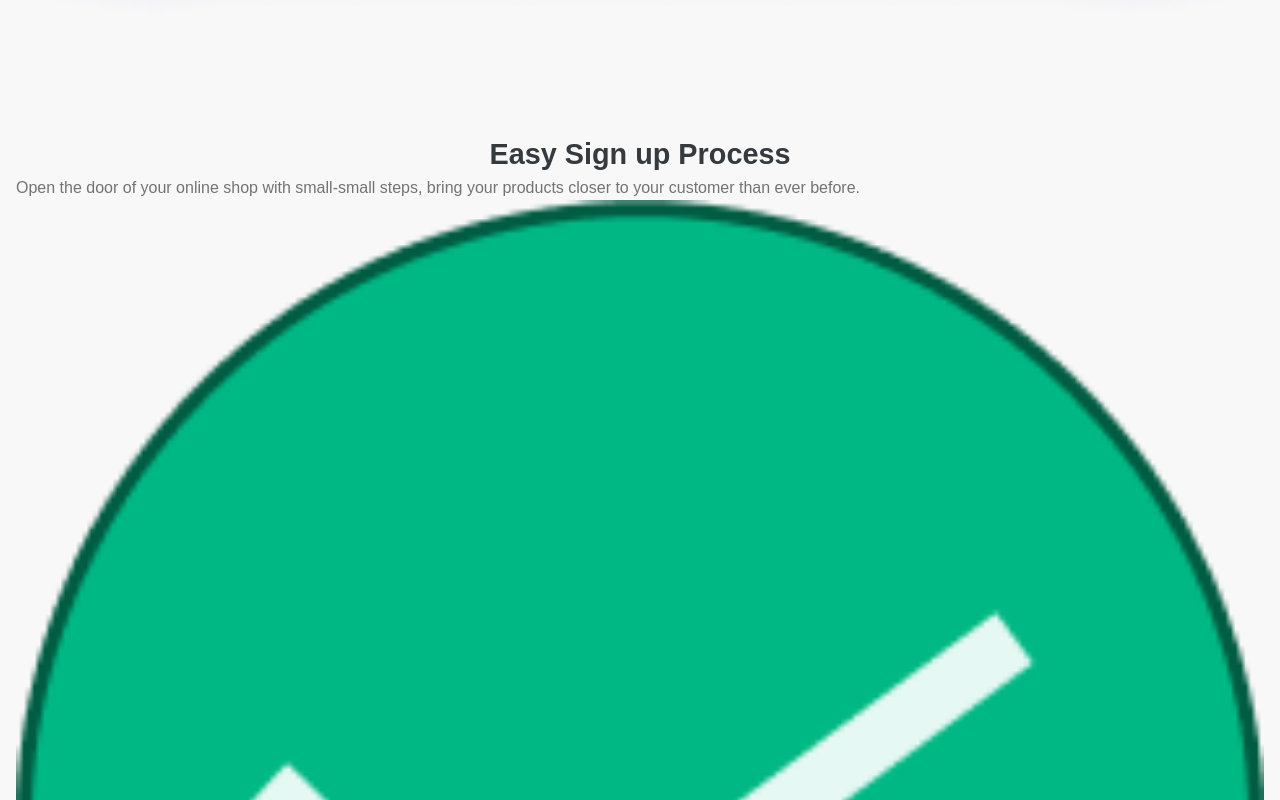
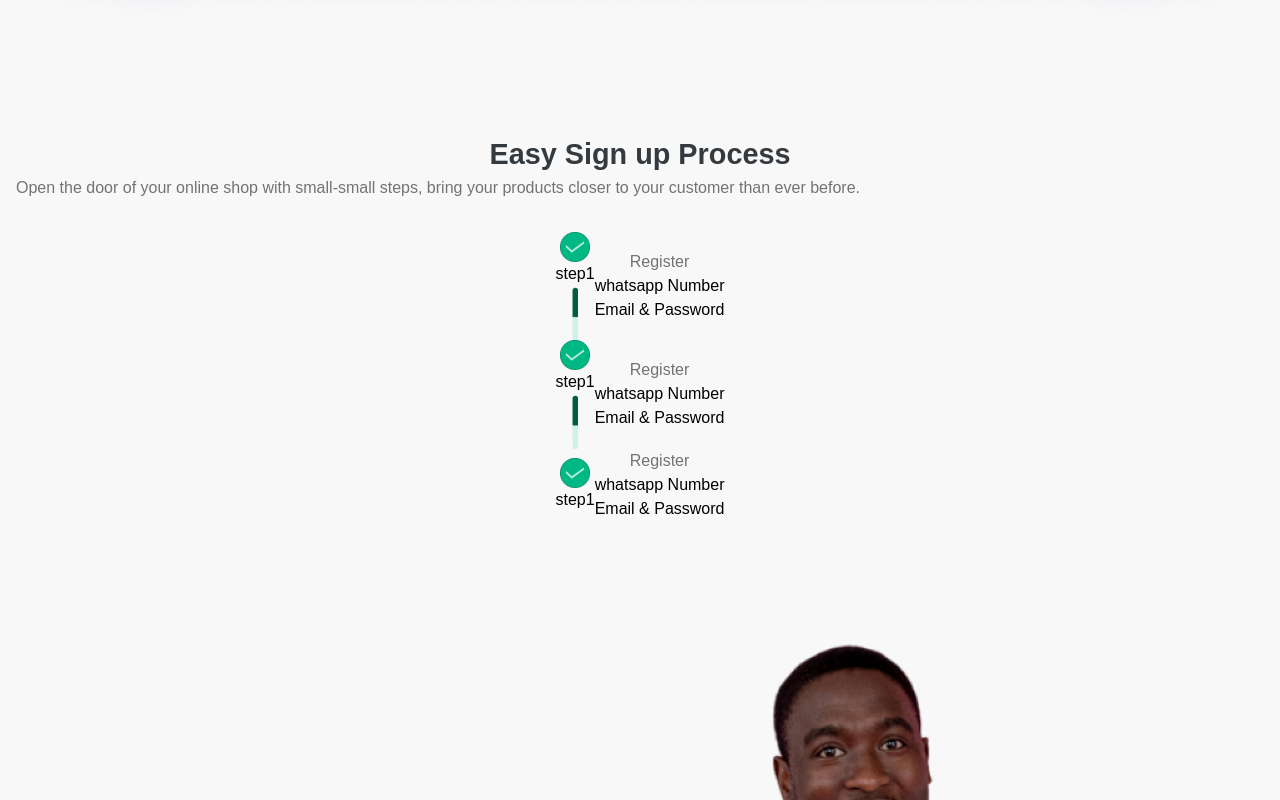
Before and after one commit to ameh-samson/powpa, a website: page index.html in a window 1280 px wide. Shown: the part 4060-4860 px from the top of the page. Drawn offline with Linux system fonts and the light colour scheme.

Commit message:
style signup section

```diff
--- a/index.html
+++ b/index.html
@@ -202,7 +202,7 @@
 
       <!-- SIGNUP PROCESS SECTION START HERE-->
       <section class="signup-process">
-        <div class="container">
+        <div class="container process-container">
           <h2>Easy Sign up Process</h2>
           <p>
             Open the door of your online shop with small-small steps, bring your
@@ -211,47 +211,92 @@
 
           <div class="signup-process-details">
             <div class="process">
-              <div>
-                <img src="./src/assets/img/checkbox.png" alt="" />
+              <!-- step 1 -->
+              <div class="row">
+                <div
+                  class="row"
+                  style="
+                    flex-direction: column;
+                    align-items: center;
+                    justify-content: center;
+                  "
+                >
+                  <img
+                    style="width: 30px"
+                    src="./src/assets/img/checkbox.png"
+                    alt=""
+                  />
                   <span>step1</span>
+                  <img
+                    style="width: 6px"
+                    src="./src/assets/img/process-50.png"
+                    alt=""
+                  />
                 </div>
-
-              <div>
-                <h3>Register</h3>
+                <div class="row" style="flex-direction: column">
+                  <p>Register</p>
                   <ul>
-                  <li>WhatsApp number</li>
-                  <li>WhatsApp number</li>
+                    <li>whatsapp Number</li>
+                    <li>Email & Password</li>
                   </ul>
                 </div>
               </div>
 
-            <div class="process">
-              <div>
-                <img src="./src/assets/img/checkbox.png" alt="" />
+              <!-- step 2 -->
+              <div class="row">
+                <div
+                  class="row"
+                  style="
+                    flex-direction: column;
+                    align-items: center;
+                    justify-content: center;
+                  "
+                >
+                  <img
+                    style="width: 30px"
+                    src="./src/assets/img/checkbox.png"
+                    alt=""
+                  />
                   <span>step1</span>
+                  <img
+                    style="width: 6px"
+                    src="./src/assets/img/process-50.png"
+                    alt=""
+                  />
                 </div>
-
-              <div>
-                <h3>Register</h3>
+                <div class="row" style="flex-direction: column">
+                  <p>Register</p>
                   <ul>
-                  <li>WhatsApp number</li>
-                  <li>WhatsApp number</li>
+                    <li>whatsapp Number</li>
+                    <li>Email & Password</li>
                   </ul>
                 </div>
               </div>
 
-            <div class="process">
-              <div>
-                <img src="./src/assets/img/checkbox.png" alt="" />
+              <!-- step 3 -->
+              <div class="row">
+                <div
+                  class="row"
+                  style="
+                    flex-direction: column;
+                    align-items: center;
+                    justify-content: center;
+                  "
+                >
+                  <img
+                    style="width: 30px"
+                    src="./src/assets/img/checkbox.png"
+                    alt=""
+                  />
                   <span>step1</span>
                 </div>
-
-              <div>
-                <h3>Register</h3>
+                <div class="row" style="flex-direction: column">
+                  <p>Register</p>
                   <ul>
-                  <li>WhatsApp number</li>
-                  <li>WhatsApp number</li>
+                    <li>whatsapp Number</li>
+                    <li>Email & Password</li>
                   </ul>
+                </div>
               </div>
             </div>
           </div>
--- a/src/scss/components/_components.scss
+++ b/src/scss/components/_components.scss
@@ -4,3 +4,4 @@
 @import "partners";
 @import "about";
 @import "features";
+@import "signup";
--- /dev/null
+++ b/src/scss/components/_signup.scss
@@ -0,0 +1,13 @@
+.signup-process {
+  .process {
+    margin-top: 2em;
+    width: 100%;
+    display: flex;
+    flex-direction: column;
+    align-items: center;
+
+    div {
+      justify-content: start;
+    }
+  }
+}
```
Also changed, not shown: src/assets/img/process-50.png (added), src/css/style.css, 1 other file. Lines whose indentation alone changed are shown as unchanged.
